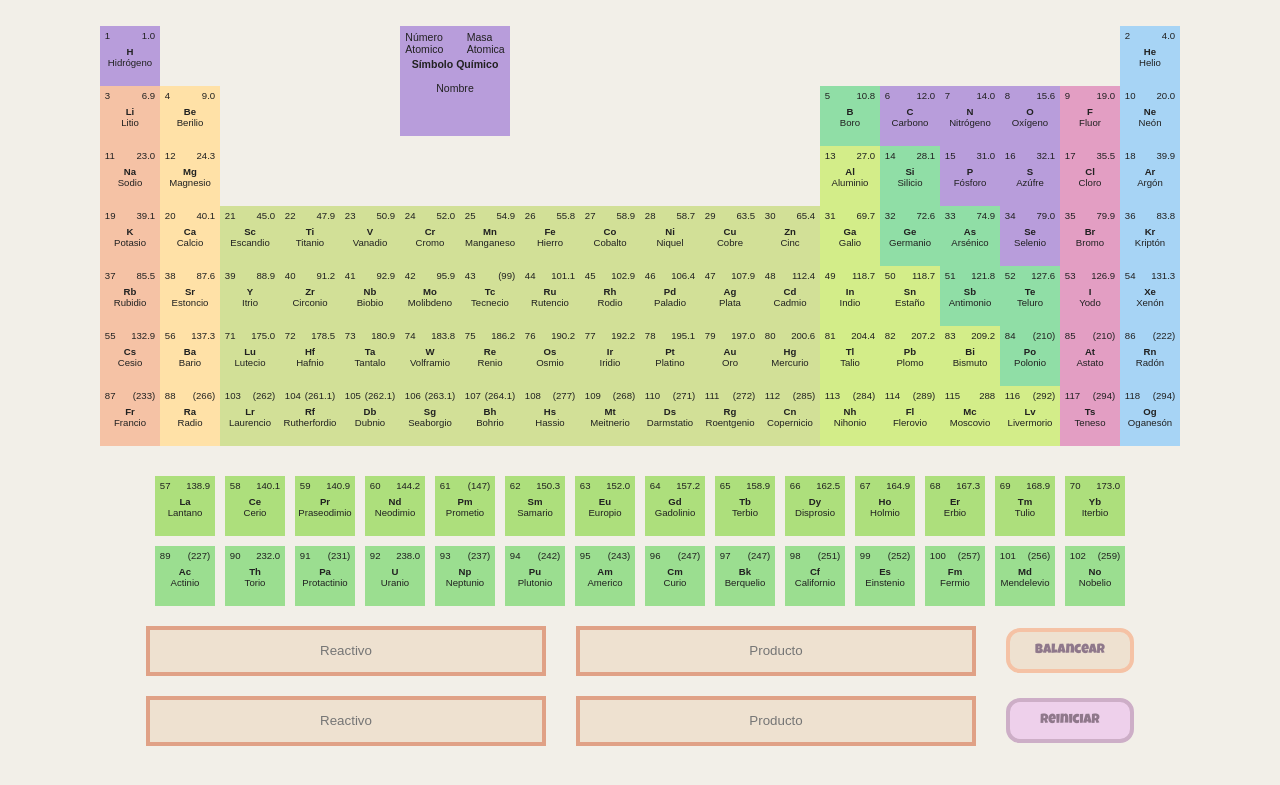
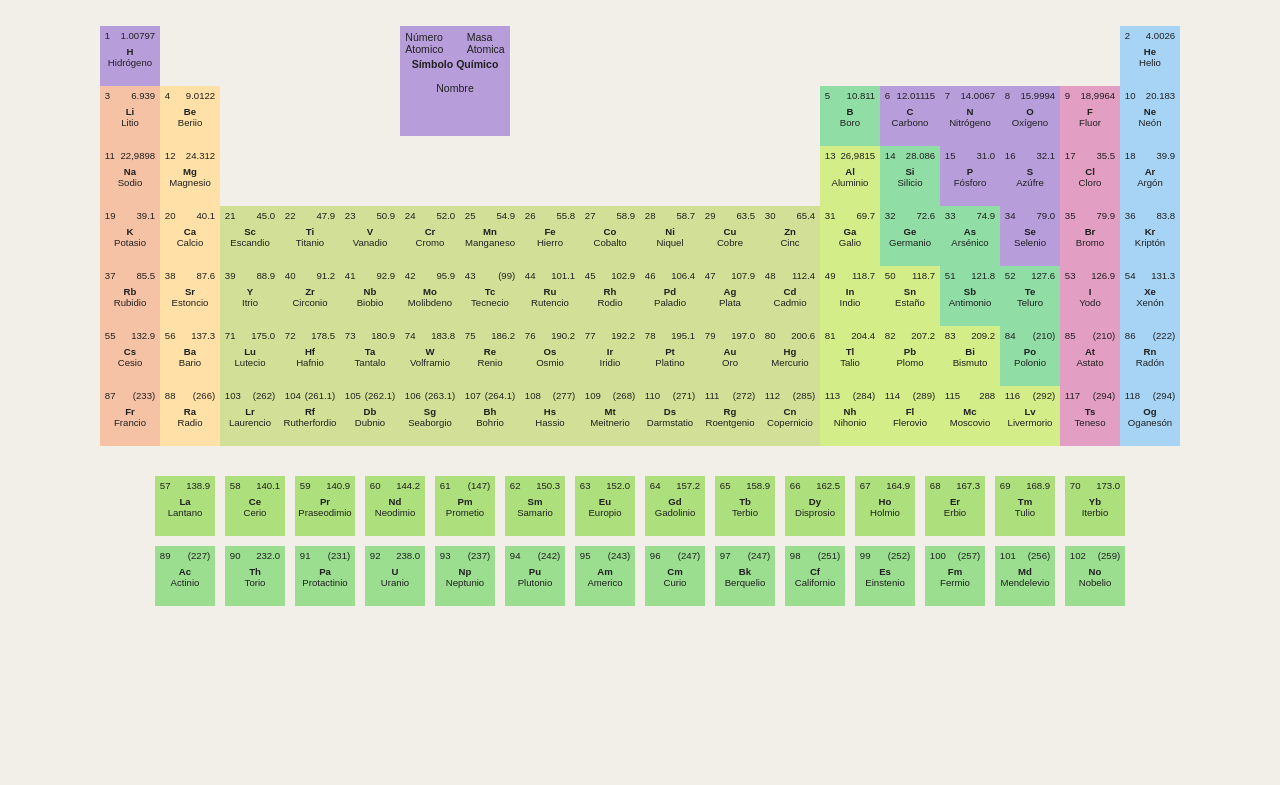
Before and after one commit to Valencua/TP-Quimica, a Python web app: template templates/index.html in a window 1280 px wide. Shown: the top 785 px of the page. Run offline with Jinja, Linux system fonts and the light colour scheme; the template is opened without the code that fills it, so the values that code supplies are empty.

Commit message:
Tabla periodica corregida - Parte 1

```diff
--- a/templates/index.html
+++ b/templates/index.html
@@ -14,7 +14,7 @@
         <div class="grid-items no-metals">
             <div class="grid-items__header">
                 <p class="grid-items__number-left">1</p>
-                <p class="grid-items__number-right">1.0</p>
+                <p class="grid-items__number-right">1.00797</p>
             </div>
             <p class="grid-items__symbol">H</p>
             <p class="grid-items__name">Hidrógeno</p>
@@ -23,7 +23,7 @@
         <div class="grid-items noble-gases">
             <div class="grid-items__header">
                 <p class="grid-items__number-left">2</p>
-                <p class="grid-items__number-right">4.0</p>
+                <p class="grid-items__number-right">4.0026</p>
             </div>
             <p class="grid-items__symbol">He</p>
             <p class="grid-items__name">Helio</p>
@@ -32,7 +32,7 @@
         <div class="grid-items alkali-metals">
             <div class="grid-items__header">
                 <p class="grid-items__number-left">3</p>
-                <p class="grid-items__number-right">6.9</p>
+                <p class="grid-items__number-right">6.939</p>
             </div>
             <p class="grid-items__symbol">Li</p>
             <p class="grid-items__name">Litio</p>
@@ -41,16 +41,16 @@
         <div class="grid-items alkaline-earth">
             <div class="grid-items__header">
                 <p class="grid-items__number-left">4</p>
-                <p class="grid-items__number-right">9.0</p>
+                <p class="grid-items__number-right">9.0122</p>
             </div>
             <p class="grid-items__symbol">Be</p>
-            <p class="grid-items__name">Berilio</p>
+            <p class="grid-items__name">Beriio</p>
         </div>
 
         <div class="grid-items metalloids">
             <div class="grid-items__header">
                 <p class="grid-items__number-left">5</p>
-                <p class="grid-items__number-right">10.8</p>
+                <p class="grid-items__number-right">10.811</p>
             </div>
             <p class="grid-items__symbol">B</p>
             <p class="grid-items__name">Boro</p>
@@ -59,7 +59,7 @@
         <div class="grid-items no-metals">
             <div class="grid-items__header">
                 <p class="grid-items__number-left">6</p>
-                <p class="grid-items__number-right">12.0</p>
+                <p class="grid-items__number-right">12.01115</p>
             </div>
             <p class="grid-items__symbol">C</p>
             <p class="grid-items__name">Carbono</p>
@@ -68,7 +68,7 @@
         <div class="grid-items no-metals">
             <div class="grid-items__header">
                 <p class="grid-items__number-left">7</p>
-                <p class="grid-items__number-right">14.0</p>
+                <p class="grid-items__number-right">14.0067</p>
             </div>
             <p class="grid-items__symbol">N</p>
             <p class="grid-items__name">Nitrógeno</p>
@@ -77,7 +77,7 @@
         <div class="grid-items no-metals">
             <div class="grid-items__header">
                 <p class="grid-items__number-left">8</p>
-                <p class="grid-items__number-right">15.6</p>
+                <p class="grid-items__number-right">15.9994</p>
             </div>
             <p class="grid-items__symbol">O</p>
             <p class="grid-items__name">Oxígeno</p>
@@ -86,7 +86,7 @@
         <div class="grid-items halogens">
             <div class="grid-items__header">
                 <p class="grid-items__number-left">9</p>
-                <p class="grid-items__number-right">19.0</p>
+                <p class="grid-items__number-right">18,9964</p>
             </div>
             <p class="grid-items__symbol">F</p>
             <p class="grid-items__name">Fluor</p>
@@ -95,7 +95,7 @@
         <div class="grid-items noble-gases">
             <div class="grid-items__header">
                 <p class="grid-items__number-left">10</p>
-                <p class="grid-items__number-right">20.0</p>
+                <p class="grid-items__number-right">20.183</p>
             </div>
             <p class="grid-items__symbol">Ne</p>
             <p class="grid-items__name">Neón</p>
@@ -104,7 +104,7 @@
         <div class="grid-items alkali-metals">
             <div class="grid-items__header">
                 <p class="grid-items__number-left">11</p>
-                <p class="grid-items__number-right">23.0</p>
+                <p class="grid-items__number-right">22,9898</p>
             </div>
             <p class="grid-items__symbol">Na</p>
             <p class="grid-items__name">Sodio</p>
@@ -113,7 +113,7 @@
         <div class="grid-items alkaline-earth">
             <div class="grid-items__header">
                 <p class="grid-items__number-left">12</p>
-                <p class="grid-items__number-right">24.3</p>
+                <p class="grid-items__number-right">24.312</p>
             </div>
             <p class="grid-items__symbol">Mg</p>
             <p class="grid-items__name">Magnesio</p>
@@ -122,7 +122,7 @@
         <div class="grid-items other-metals">
             <div class="grid-items__header">
                 <p class="grid-items__number-left">13</p>
-                <p class="grid-items__number-right">27.0</p>
+                <p class="grid-items__number-right">26,9815</p>
             </div>
             <p class="grid-items__symbol">Al</p>
             <p class="grid-items__name">Aluminio</p>
@@ -131,7 +131,7 @@
         <div class="grid-items metalloids">
             <div class="grid-items__header">
                 <p class="grid-items__number-left">14</p>
-                <p class="grid-items__number-right">28.1</p>
+                <p class="grid-items__number-right">28.086</p>
             </div>
             <p class="grid-items__symbol">Si</p>
             <p class="grid-items__name">Silicio</p>
@@ -1098,20 +1098,6 @@
             <p class="grid-items__name">Nobelio</p>
         </div>
     </div>
-    <div class="padre-padre">
-        <div class="padre">
-            <div class="seccion">
-                <input class="caja chico elemento" type="text" placeholder="Reactivo">
-                <input class="caja chico elemento producto" type="text" placeholder="Producto">
-                <button class="largo">Balancear</button>
-            </div>
-            <div class="seccion">
-                <input class="caja chico elemento" type="text" placeholder="Reactivo" readonly>
-                <input class="caja chico elemento producto" type="text" placeholder="Producto" readonly>
-                <button class="largo restart">Reiniciar</button>
-            </div>
-        </div>
-    </div>
 </body>
 
 </html>
```
Also changed, not shown: py/main.py (line endings or trailing spaces).
